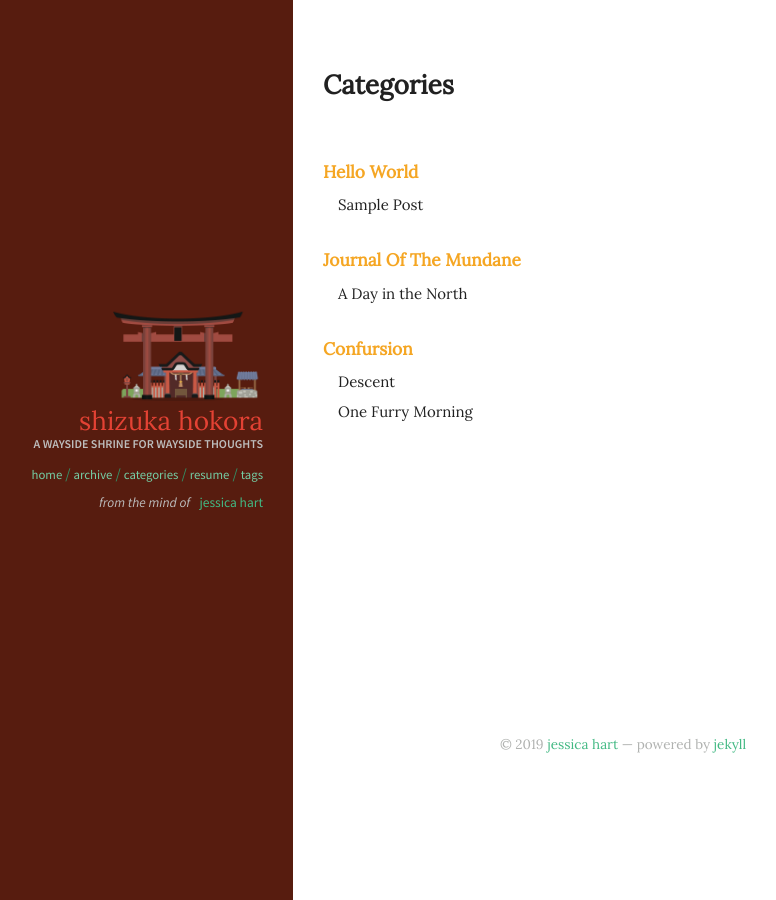
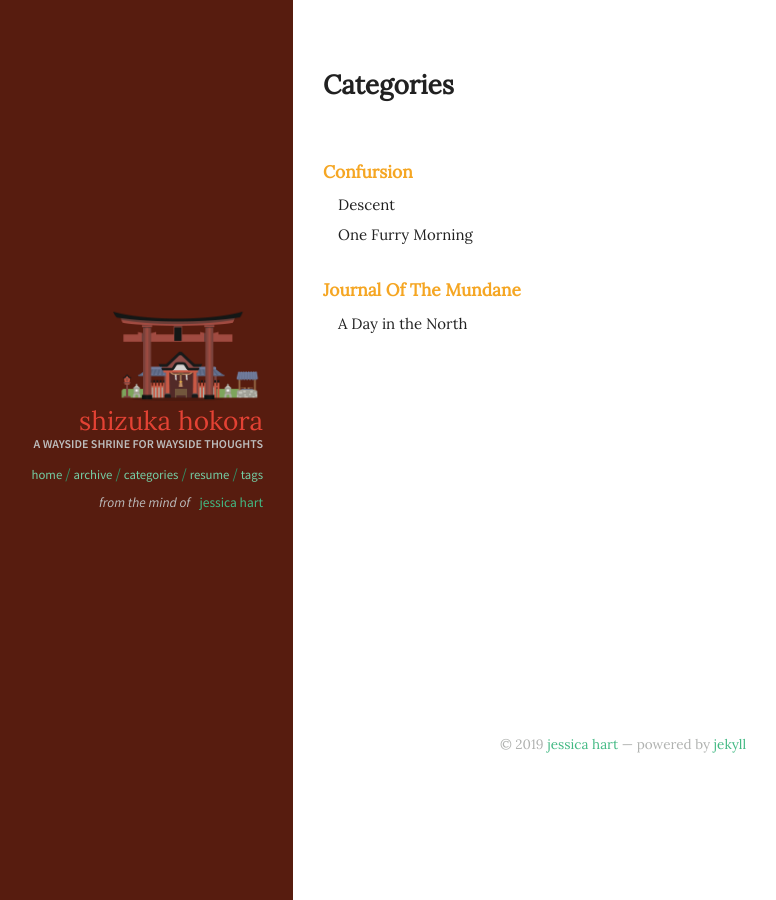
Before and after one commit to shizuka/shizuka-hokora, a Jekyll site: the page built from categories/index.html, in a window 1280 px wide. Shown: the whole page, without its empty margins (27-803 px from the left). Built offline with Jekyll 4.4.1, drawn with Linux system fonts in a browser that asks for light colours; some web fonts are replaced.

Commit message:
cat and tag sorting

```diff
--- a/categories/index.html
+++ b/categories/index.html
@@ -4,7 +4,8 @@ title:  Categories
 permalink: /categories/
 ---
 <div class="tag-list">
-{% for cat in site.categories %}
+{% assign sorted = site.categories | sort %}
+{% for cat in sorted %}
   <div class="tag-group">
     {% capture cat_name %}{{ cat | first }}{% endcapture %}
     <h5 class="tag-group-title" id="{{ cat_name | slugize }}">{{ cat_name }}</h5>
--- a/tags.html
+++ b/tags.html
@@ -4,9 +4,10 @@ title:  Tags
 permalink: /tags/
 ---
 
+{% assign sortags = site.tags | sort %}
 <h5>Tag cloud <i class="fa fa-cloud info-text-color"></i></h5>
 <ul class="tag-cloud">
-{% for tag in site.tags %}
+{% for tag in sortags %}
   <li style="font-size: {{ tag | last | size | times: 100 | divided_by: site.tags.size | plus: 70  }}%">
     <a class="post-tag" href="#{{ tag | first | slugize }}">
       {{ tag | first }}
@@ -16,7 +17,7 @@ permalink: /tags/
 </ul>
 
 <div class="tag-list">
-{% for tag in site.tags %}
+{% for tag in sortags %}
   <div class="tag-group">
     {% capture tag_name %}{{ tag | first }}{% endcapture %}
     <h5 class="tag-group-title" id="{{ tag_name | slugize }}">{{ tag_name }}</h5>
```
Also changed, not shown: _posts/2011-03-10-sample-post.md (+1 -1 lines), _posts/2019-02-20-one-furry-morning.md (+1 -1 lines).
